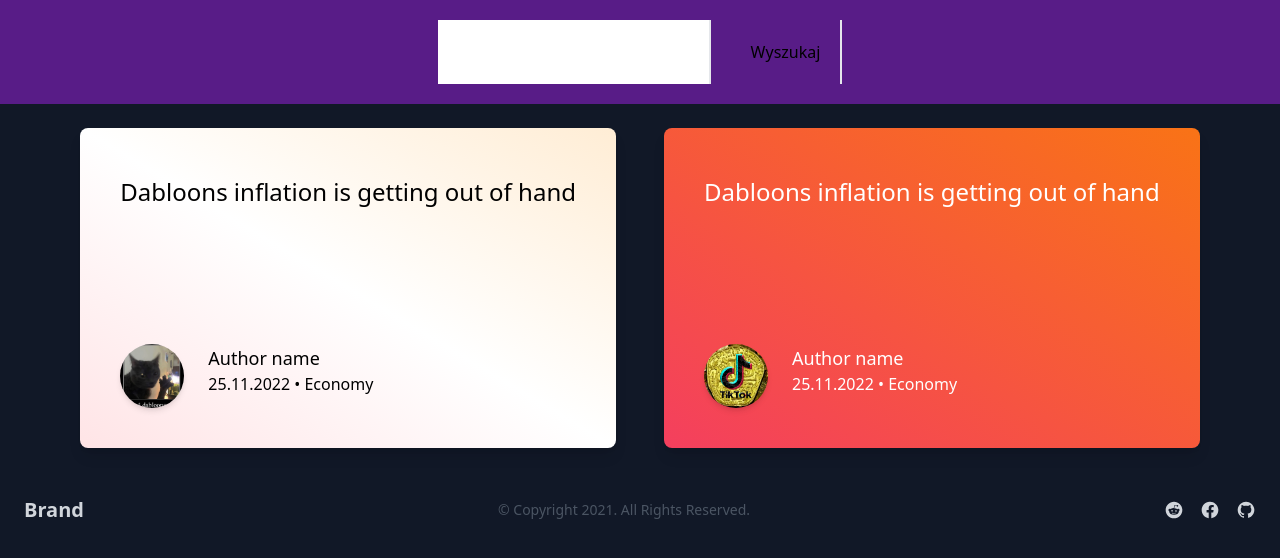
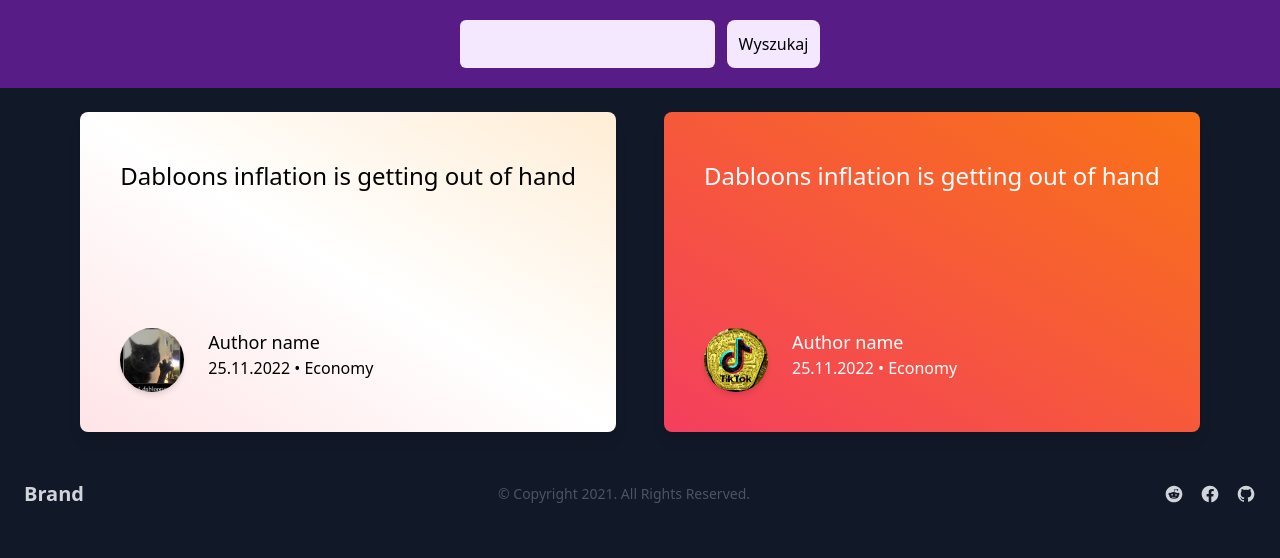
Before and after one commit to irunislaw/Bloging, a website built with Vite: page frontend/index.html in a window 1280 px wide. Built offline with nearby package versions, Linux system fonts and the light colour scheme.

Commit message:
created navbar
cre

```diff
--- a/frontend/index.html
+++ b/frontend/index.html
@@ -13,8 +13,8 @@
         <nav class="flex sticky items-center justify-center top-0 cursor-pointer bg-purple-900 px-5 py-5 ">
 
 
-            <input type="text" name="search" class="p-5 text-base border-solid-2 border-r-2" />
-            <button  class="ml-5 p-5 text-base border-solid-2 border-r-2">Wyszukaj</button>
+            <input type="text" name="search" class="p-3 text-base border-solid-2 rounded-md bg-purple-100 hover:bg-purple-200" />
+            <button  class="ml-3 p-3 text-base border-solid-2 bg-purple-100 rounded-lg hover:bg-purple-200">Wyszukaj</button>
         </div>
     </nav>
         <div class="flex place-content-center flex-wrap">
```
